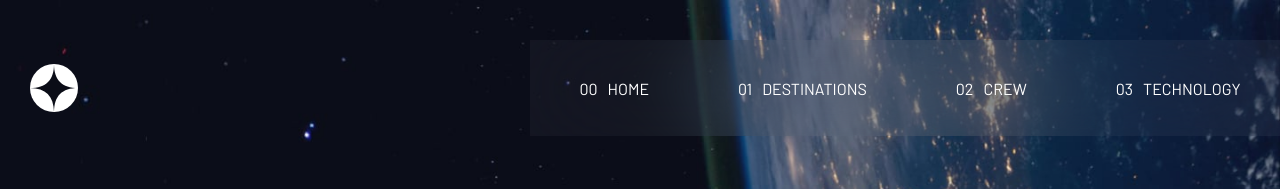
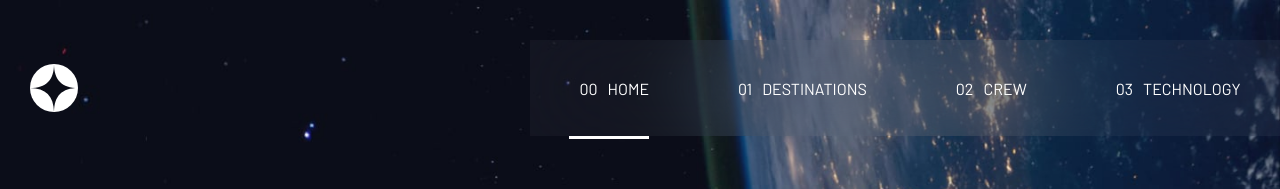
Before and after one commit to Frankiiize/space-react, a React (Create React App) app: page / in a window 1280 px wide. Shown: the top 189 px of the page. Built offline with nearby package versions, Linux system fonts and the light colour scheme; a web font is replaced by a local one.

Commit message:
[UPDATE] home route

```diff
--- a/src/components/Nav.jsx
+++ b/src/components/Nav.jsx
@@ -21,7 +21,7 @@ const Nav = ({setBackground}) => {
             exact
             activeClassName={screenWidth > 520 ? "activeNavlink" : null }
             onClick={() => handleBackGround("home__Layaout")}
-            to="/space-react/"
+            to="/"
             >
               <span>00</span>
               home
```
